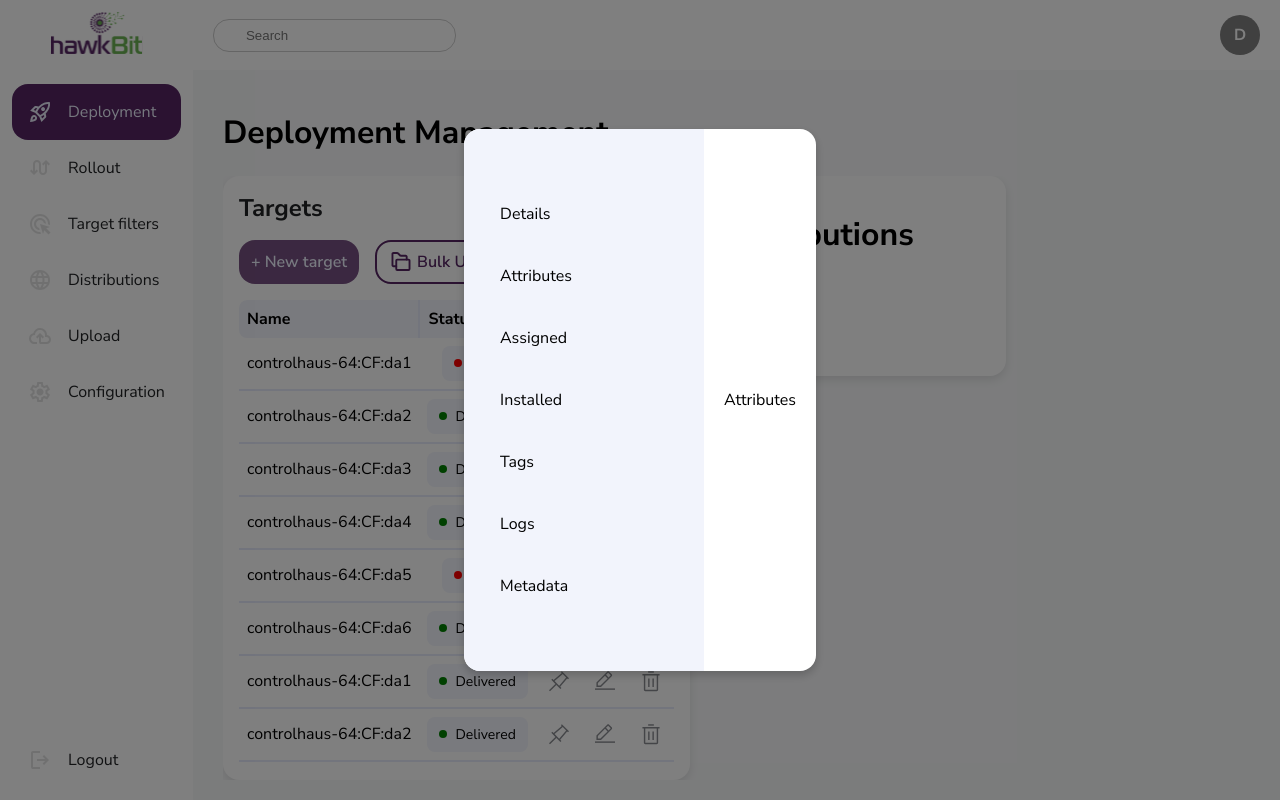
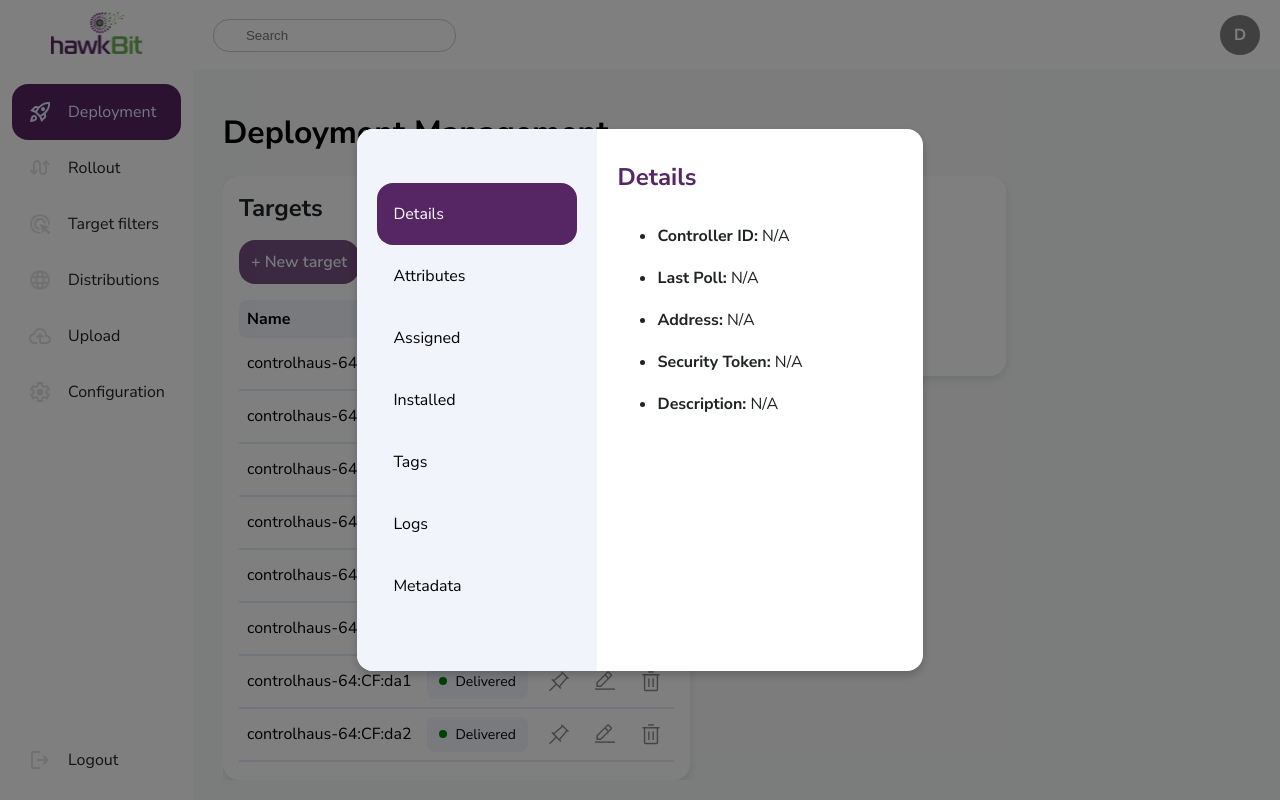
Before and after one commit to sbabic/hawkbitgui, a Next.js app: page /x/deployment in a window 1280 px wide. Both pictures are taken after a click on the button "+ New target". Built offline with nearby package versions, Linux system fonts and the light colour scheme.

Commit message:
feat: Added list with title component

```diff
--- a/src/app/components/card-with-sidebar/styles.module.scss
+++ b/src/app/components/card-with-sidebar/styles.module.scss
@@ -30,7 +30,7 @@
                 cursor: pointer;
                 text-align: left;
 
-                &.selected,
+                &.active,
                 &:hover {
                     border-radius: 16px;
                     color: white;
@@ -43,9 +43,7 @@
     .content {
         display: flex;
         flex-direction: column;
-        align-items: center;
-        justify-content: center;
-        padding: 20px;
+        padding: 32px 20px;
         flex-grow: 1;
     }
 }
--- /dev/null
+++ b/src/app/components/list-with-title/index.tsx
@@ -0,0 +1,27 @@
+'use client';
+
+import styles from './styles.module.scss';
+
+export default function ListWithTitle({
+    title,
+    items,
+}: {
+    title: string;
+    items: {
+        title: string;
+        value?: string;
+    }[];
+}) {
+    return (
+        <div className={styles.container}>
+            <h2>{title}</h2>
+            <ul>
+                {items.map((item, index) => (
+                    <li key={index}>
+                        <strong>{item.title}:</strong> {item.value ?? 'N/A'}
+                    </li>
+                ))}
+            </ul>
+        </div>
+    );
+}
--- /dev/null
+++ b/src/app/components/list-with-title/styles.module.scss
@@ -0,0 +1,27 @@
+@use 'src/app/styles/variables' as *;
+
+.container {
+    display: flex;
+    flex-direction: column;
+    justify-content: start;
+    color: $primary-text-color;
+    width: 100%;
+    padding-right: 100px;
+    box-sizing: border-box;
+    gap: 32px;
+
+    h2 {
+        font-size: 24px;
+        font-weight: 700;
+        margin: 0;
+        color: $accent-color;
+    }
+
+    ul {
+        display: flex;
+        flex-direction: column;
+        align-items: start;
+        gap: 20px;
+        margin: 0;
+    }
+}
--- a/src/app/components/modal/index.tsx
+++ b/src/app/components/modal/index.tsx
@@ -12,7 +12,6 @@ export default function Modal({
     isOpen?: boolean;
     onClose?: () => void;
 }) {
-    console.log('isOpen', isOpen);
     useEffect(() => {
         function handler(e: KeyboardEvent) {
             if (e.key === 'Escape') onClose?.();
--- /dev/null
+++ b/src/app/components/target-info-modal/components/target-details/index.tsx
@@ -0,0 +1,26 @@
+'use client';
+
+import ListWithTitle from '@/app/components/list-with-title';
+
+export default function TargetDetails({
+    controllerId,
+    lastPoll,
+    address,
+    securityToken,
+    description,
+}: {
+    controllerId?: string;
+    lastPoll?: Date;
+    address?: string;
+    securityToken?: string;
+    description?: string;
+}) {
+    const items = [
+        { title: 'Controller ID', value: controllerId },
+        { title: 'Last Poll', value: lastPoll?.toString() },
+        { title: 'Address', value: address },
+        { title: 'Security Token', value: securityToken },
+        { title: 'Description', value: description },
+    ];
+    return <ListWithTitle title={'Details'} items={items} />;
+}
--- a/src/app/components/target-info-modal/index.tsx
+++ b/src/app/components/target-info-modal/index.tsx
@@ -1,7 +1,7 @@
 'use client';
-import styles from './styles.module.scss';
 import Modal from '@/app/components/modal';
 import CardWithSidebar from '@/app/components/card-with-sidebar';
+import TargetDetails from '@/app/components/target-info-modal/components/target-details';
 
 export default function TargetInfoModal({
     isOpen,
@@ -14,7 +14,7 @@ export default function TargetInfoModal({
         <Modal isOpen={isOpen} onClose={onClose}>
             <CardWithSidebar
                 content={[
-                    { title: 'Details', component: <div>Attributes</div> },
+                    { title: 'Details', component: <TargetDetails /> },
                     { title: 'Attributes', component: <div>Attributes</div> },
                     { title: 'Assigned', component: <div>Assigned</div> },
                     { title: 'Installed', component: <div>Installed</div> },
--- a/src/app/x/deployment/components/targets-card/index.tsx
+++ b/src/app/x/deployment/components/targets-card/index.tsx
@@ -10,7 +10,6 @@ import SearchIcon from '@/app/components/icons/search-icon';
 import ExpandIcon from '@/app/components/icons/expand-icon';
 import { useState } from 'react';
 import MinimizeIcon from '@/app/components/icons/minimize-icon';
-import Modal from '@/app/components/modal';
 import TargetInfoModal from '@/app/components/target-info-modal';
 
 export default function TargetsCard() {
```
